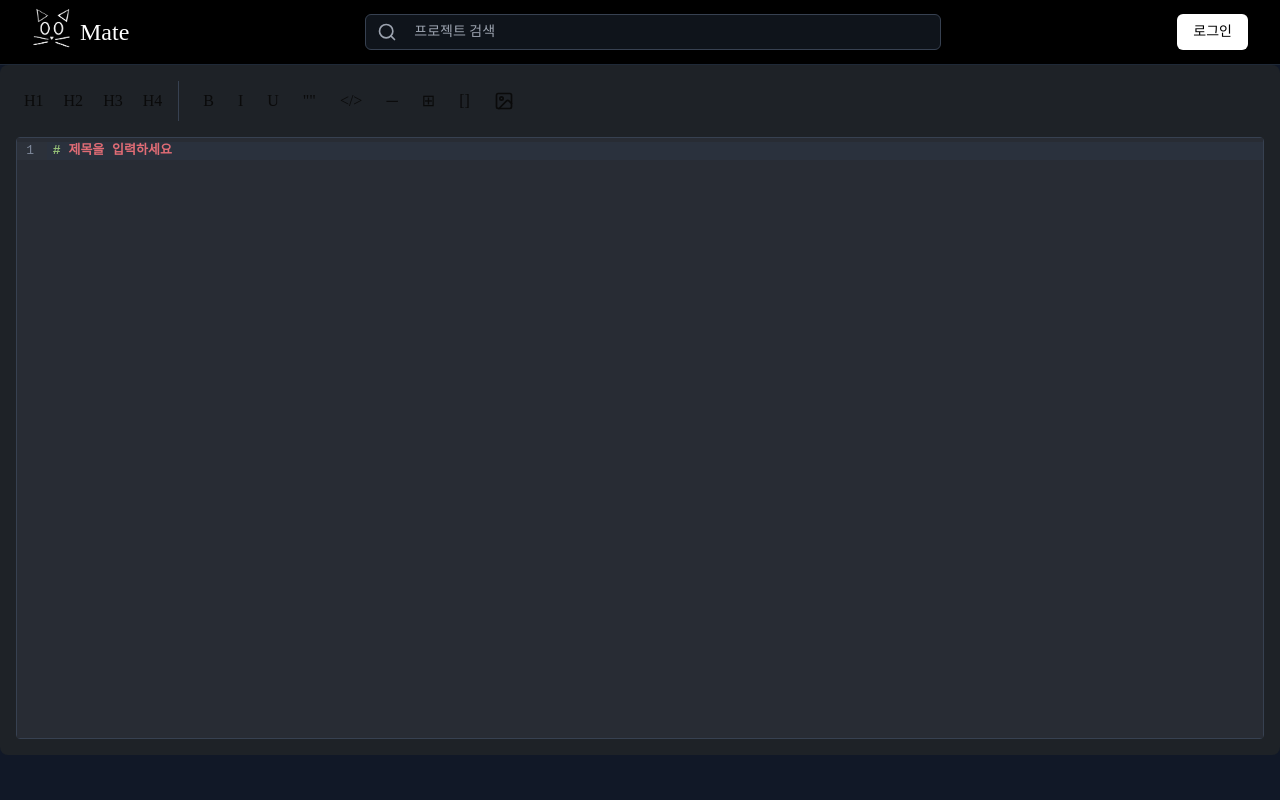
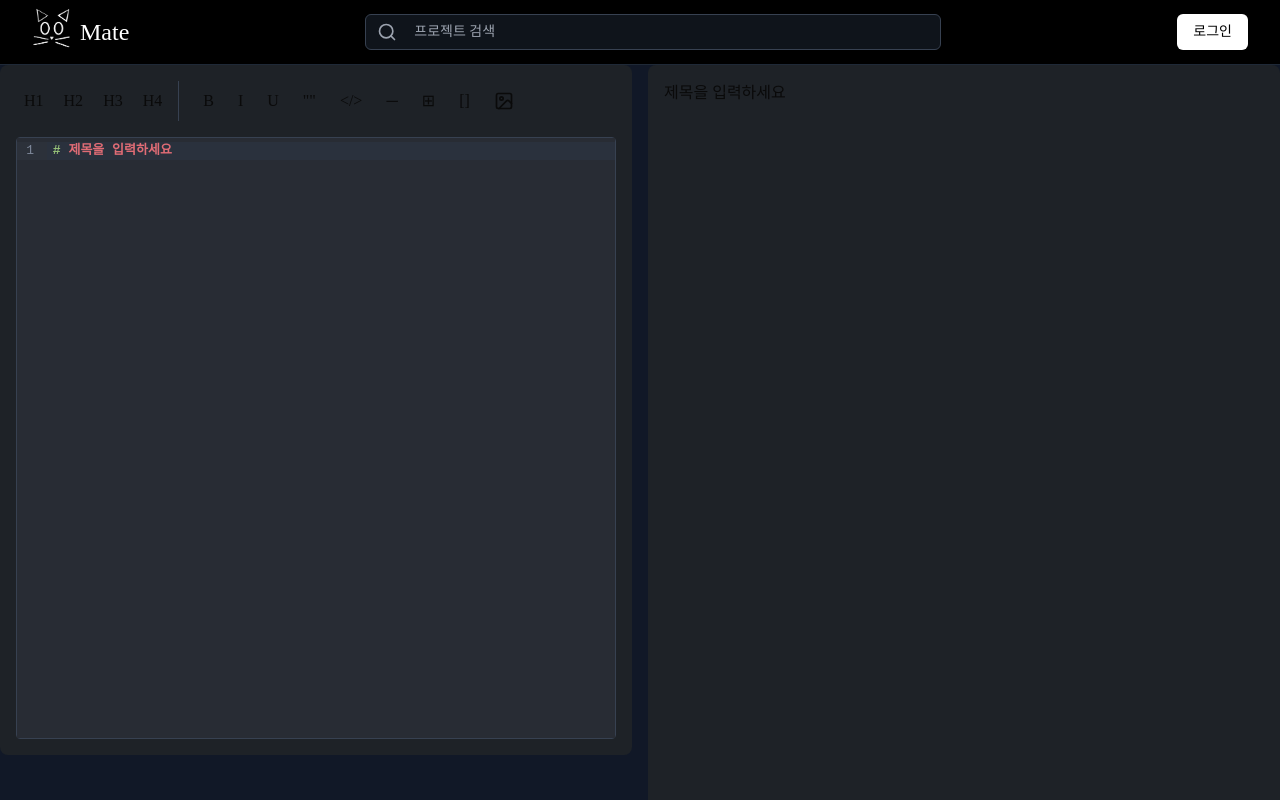
Before and after one commit to spring-bud/mate-fe, a Next.js app: page /products/new in a window 1280 px wide. Shown: the top 800 px of the page. Built offline with nearby package versions, Linux system fonts and the light colour scheme.

Commit message:
feat: preview컴포넌트 editor결합#6

```diff
--- a/components/common/editor/Editor.tsx
+++ b/components/common/editor/Editor.tsx
@@ -8,6 +8,7 @@ import { languages } from '@codemirror/language-data';
 import { EditorView } from '@codemirror/view';
 import { EditorState } from '@codemirror/state';
 import Toolbar from './Toolbar';
+import Preview from './Preview';
 
 interface EditorProps {
   initialValue?: string;
@@ -93,6 +94,9 @@ export default function Editor({ initialValue = '# 제목을 입력하세요', o
   };
 
   return (
+    <div className="flex gap-4">
+      {/* 에디터 영역 */}
+      <div className="w-1/2">
         <div className="bg-[#1E2227] rounded-lg p-4">
           <Toolbar onToolbarClick={handleToolbarClick} onImageUpload={handleImageUpload} />
           <div className="relative">
@@ -115,5 +119,12 @@ export default function Editor({ initialValue = '# 제목을 입력하세요', o
             />
           </div>
         </div>
+      </div>
+
+      {/* 프리뷰 영역 */}
+      <div className="w-1/2">
+        <Preview content={content} className="h-[744px]" />
+      </div>
+    </div>
   );
 }
```
Lines whose indentation alone changed are shown as unchanged.
